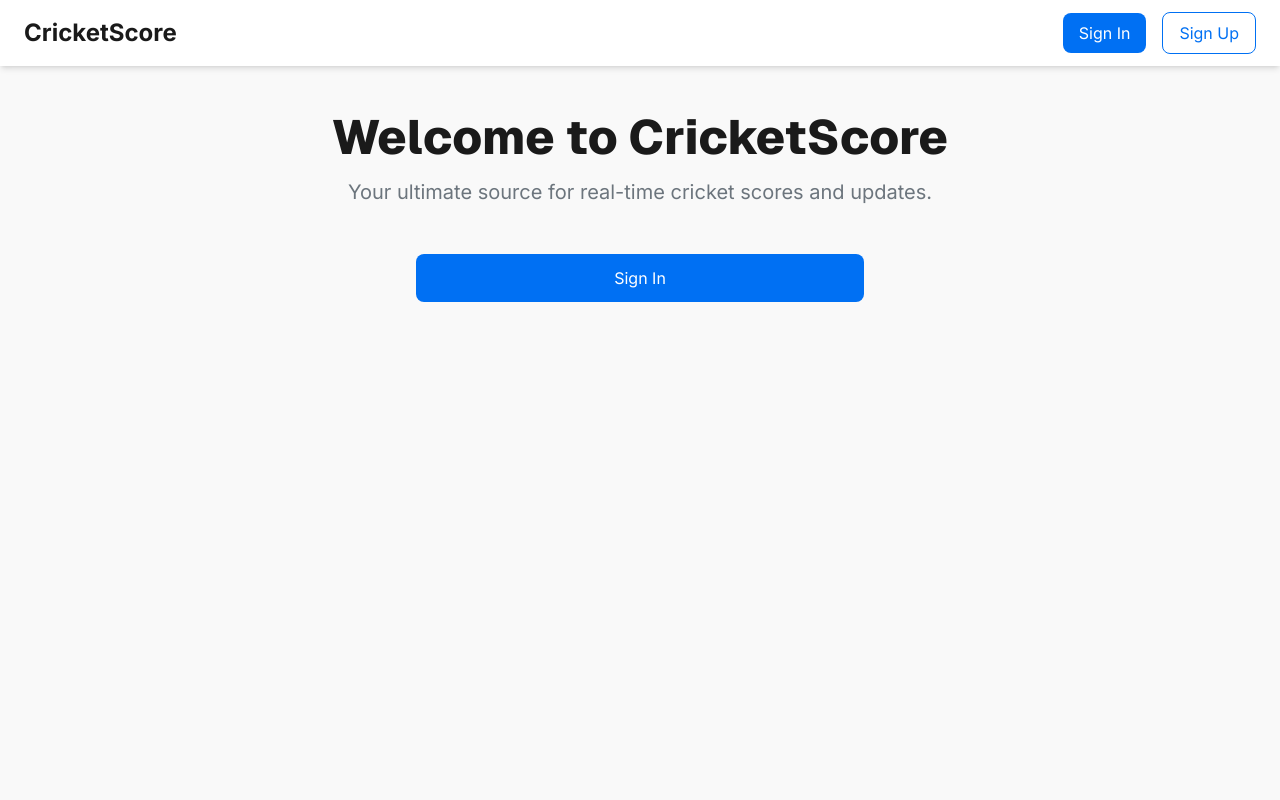
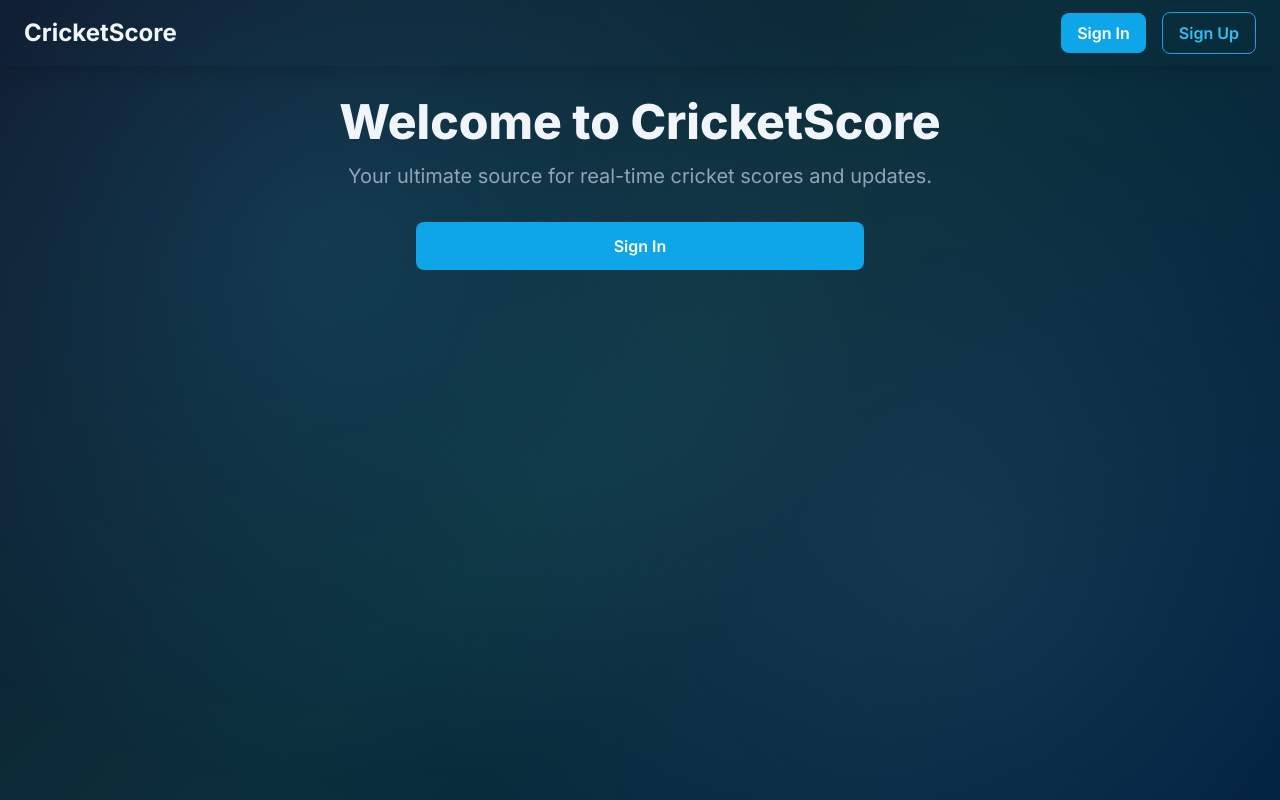
Before and after one commit to deveshsangwan/cricketScoreApi, a Next.js app: page / in a window 1280 px wide. Built offline with nearby package versions, Linux system fonts and the light colour scheme; no server answers.

Commit message:
Refactor UI components for improved styling and user experience; update global styles, enhance loading and error states, and integrate team flags in match details.

```diff
--- a/src/app/globals.css
+++ b/src/app/globals.css
@@ -2,47 +2,32 @@
 @tailwind components;
 @tailwind utilities;
 
-@font-face {
-  font-family: 'Geist';
-  src: url('/fonts/GeistVF.woff') format('woff');
-  font-weight: 100 900;
-  font-style: normal;
+/* Global styles for redesigned CricketScore UI */
+body {
+  font-family: 'Inter', sans-serif;
+  background: linear-gradient(135deg, #0f172a, #0b2f3a, #001f3f);
+  color: #f1f5f9; /* slate-100 */
+  min-height: 100vh;
+  overflow-x: hidden;
 }
 
-@font-face {
-  font-family: 'GeistMono';
-  src: url('/fonts/GeistMonoVF.woff') format('woff');
-  font-weight: 100 900;
-  font-style: normal;
+/* Soft glow with gradient highlights */
+body::before {
+  content: '';
+  position: fixed;
+  top: 0;
+  left: 0;
+  width: 100%;
+  height: 100%;
+  background-image:
+    radial-gradient(circle at 25% 30%, rgba(56, 189, 248, 0.15) 0%, transparent 50%),
+    radial-gradient(circle at 75% 70%, rgba(147, 197, 253, 0.1) 0%, transparent 50%);
+  z-index: -1;
+  pointer-events: none;
 }
 
-:root {
-  --background: #f9f9f9;
-  --foreground: #1a1a1a;
-  --primary: #0070f3;
-  --secondary: #6c757d;
-  --border: #eaeaea;
-  --card-background: #ffffff;
+/* Optional: Smooth scroll and antialiasing */
+html {
+  scroll-behavior: smooth;
+  -webkit-font-smoothing: antialiased;
 }
-
-@media (prefers-color-scheme: dark) {
-  :root {
-    --background: #1a1a1a;
-    --foreground: #f9f9f9;
-    --primary: #0070f3;
-    --secondary: #888;
-    --border: #333;
-    --card-background: #2a2a2a;
-  }
-}
-
-body {
-  color: var(--foreground);
-  background: var(--background);
-  font-family: 'Geist', sans-serif;
-}
-
-h1, h2, h3, h4, h5, h6 {
-  font-family: 'Geist', sans-serif;
-  font-weight: 700;
-}
--- a/src/app/layout.tsx
+++ b/src/app/layout.tsx
@@ -20,7 +20,10 @@ export default function RootLayout({
   return (
     <ClerkProvider>
       <html lang="en">
-        <body className={inter.className}>
+        <head>
+          <link href="https://fonts.googleapis.com/css2?family=Inter:wght@400;500;600;700;800;900&display=swap" rel="stylesheet" />
+        </head>
+        <body className={`${inter.className} min-h-screen overflow-x-hidden`}>
           <Navbar />
           <main className="flex-grow">
             {children}
--- a/src/app/matches/page.tsx
+++ b/src/app/matches/page.tsx
@@ -4,7 +4,7 @@ import LiveMatches from "@/components/LiveMatches";
 
 function MatchesContent() {
   return (
-    <div className="container mx-auto px-4 py-8">
+    <div className="container mx-auto p-4 sm:p-6 lg:p-8 max-w-7xl text-slate-200 antialiased">
       <LiveMatches />
     </div>
   );
--- a/src/app/page.tsx
+++ b/src/app/page.tsx
@@ -21,10 +21,10 @@ export default function Home() {
   }
 
   return (
-    <div className="container mx-auto px-6 py-12 space-y-12">
+    <div className="container mx-auto p-4 sm:p-6 lg:p-8 max-w-7xl text-slate-200 antialiased">
       <section className="text-center">
-        <h1 className="text-5xl font-extrabold text-foreground mb-4">Welcome to CricketScore</h1>
-        <p className="text-xl text-secondary mb-8">
+        <h1 className="text-5xl font-extrabold text-slate-100 mb-4">Welcome to CricketScore</h1>
+        <p className="text-xl text-slate-400 mb-8">
           Your ultimate source for real-time cricket scores and updates.
         </p>
       </section>
@@ -32,7 +32,7 @@ export default function Home() {
       {/* Clerk will automatically handle the authentication UI */}
       <div className="max-w-md mx-auto">
         <SignInButton mode="modal">
-          <button className="w-full py-3 px-4 bg-primary text-white rounded-lg">
+          <button className="w-full py-3 px-4 bg-sky-500 text-white font-semibold rounded-lg hover:bg-sky-600 transition-colors">
             Sign In
           </button>
         </SignInButton>
--- a/src/components/LiveMatches.tsx
+++ b/src/components/LiveMatches.tsx
@@ -63,7 +63,7 @@ export default function LiveMatches() {
     console.log("Loading matches...");
     return (
       <div className="flex justify-center items-center min-h-[400px]">
-        <div className="text-lg font-medium text-secondary animate-pulse">
+        <div className="text-lg font-medium text-slate-400 animate-pulse">
           Loading matches...
         </div>
       </div>
@@ -83,7 +83,7 @@ export default function LiveMatches() {
 
   return (
     <section className="container mx-auto px-6 py-12">
-      <h2 className="text-4xl font-bold text-foreground mb-8">Live Matches</h2>
+      <h2 className="text-4xl font-bold text-slate-100 mb-8">Live Matches</h2>
       <div className="grid gap-8 md:grid-cols-2 lg:grid-cols-3">
         {matches.map((match) => (
           <div
@@ -104,7 +104,7 @@ export default function LiveMatches() {
         ))}
       </div>
       {matches.length === 0 && (
-        <div className="text-center text-secondary py-12">
+        <div className="text-center text-slate-400 py-12">
           No live matches available at the moment.
         </div>
       )}
--- a/src/components/MessageBanner.tsx
+++ b/src/components/MessageBanner.tsx
@@ -8,12 +8,12 @@ export default function MessageBanner({ message }: { message: string }) {
   if (!isVisible) return null;
 
   return (
-    <div className="bg-blue-50 border-l-4 border-blue-400 p-4 mb-6">
+    <div className="bg-sky-900 border-l-4 border-sky-500 p-4 mb-6">
       <div className="flex justify-between items-center">
-        <p className="text-blue-700">{message}</p>
+        <p className="text-sky-100">{message}</p>
         <button
           onClick={() => setIsVisible(false)}
-          className="text-blue-500 hover:text-blue-700"
+          className="text-sky-400 hover:text-sky-200"
         >
           ×
         </button>
--- a/src/components/Navbar.tsx
+++ b/src/components/Navbar.tsx
@@ -4,20 +4,20 @@ import { SignInButton, SignUpButton, SignedIn, SignedOut, UserButton } from "@cl
 
 export default function Navbar() {
   return (
-    <nav className="bg-card shadow-md">
+    <nav className="shadow-lg">
       <div className="container mx-auto px-6 py-3 flex justify-between items-center">
-        <Link href="/" className="text-2xl font-bold text-foreground">
+        <Link href="/" className="text-2xl font-bold text-slate-100">
           CricketScore
         </Link>
         <div className="flex items-center space-x-4">
           <SignedOut>
             <SignInButton mode="modal">
-              <button className="px-4 py-2 rounded-lg bg-primary text-white">
+              <button className="px-4 py-2 rounded-lg bg-sky-500 text-white font-semibold hover:bg-sky-600 transition-colors">
                 Sign In
               </button>
             </SignInButton>
             <SignUpButton mode="modal">
-              <button className="px-4 py-2 rounded-lg border border-primary text-primary">
+              <button className="px-4 py-2 rounded-lg border border-sky-500 text-sky-400 font-semibold hover:bg-sky-500 hover:text-white transition-colors">
                 Sign Up
               </button>
             </SignUpButton>
```
Also changed, not shown: src/app/matches/[matchId]/page.tsx (+181 -83 lines).
